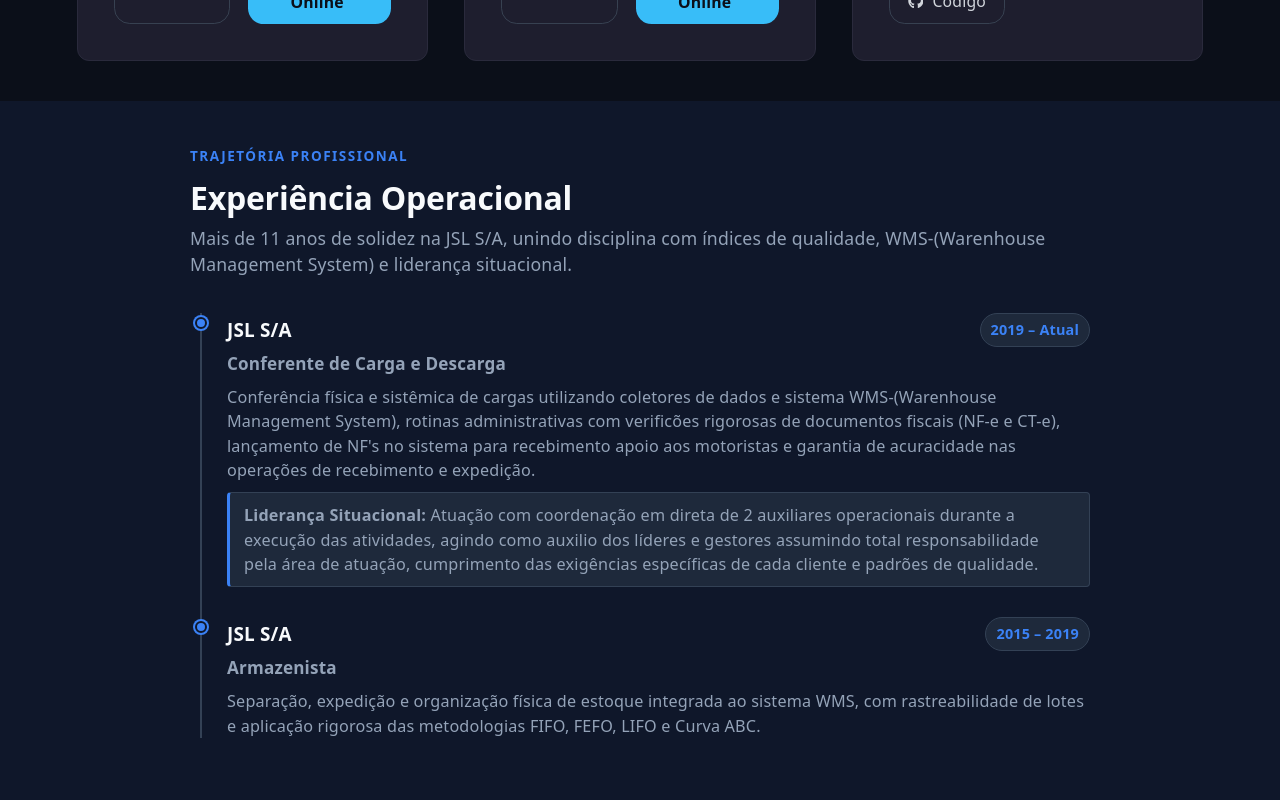
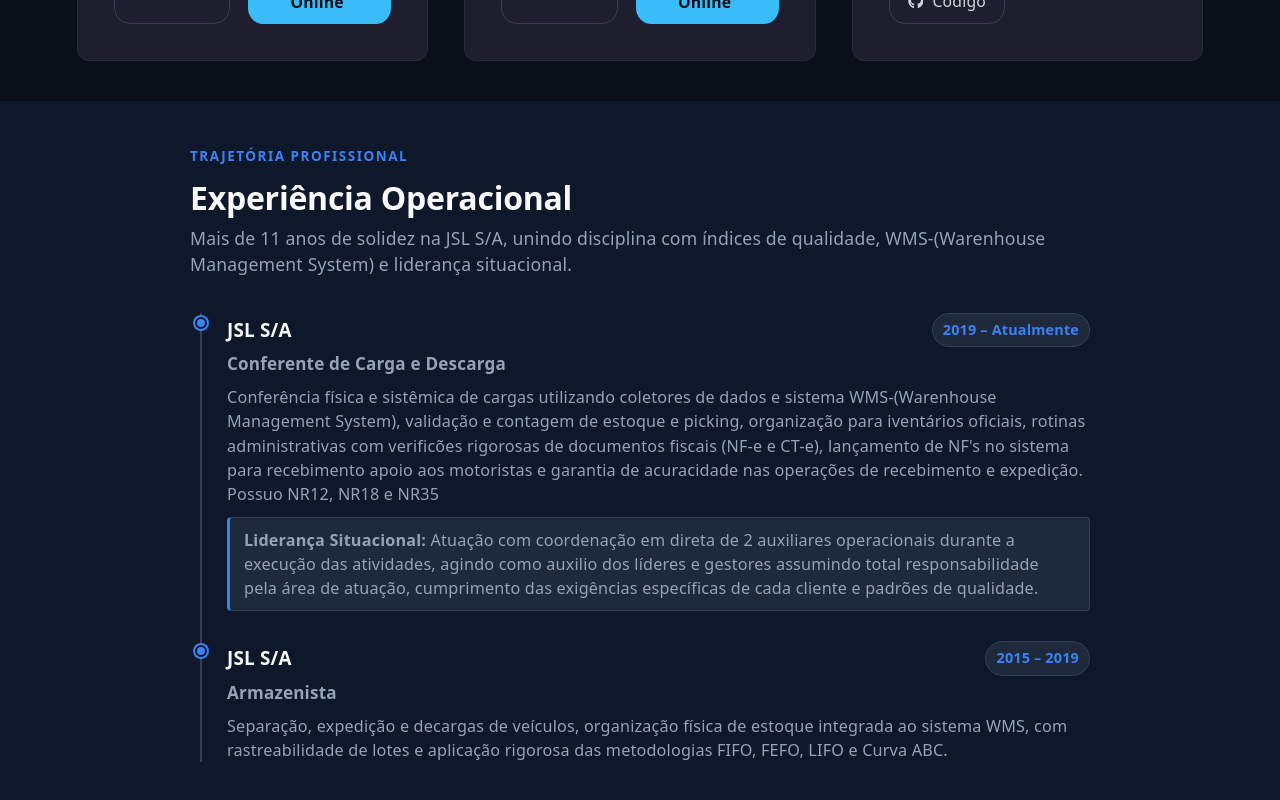
Before and after one commit to RhaldneyFurtado/Portfolio, a React (Vite) app: page / in a window 1280 px wide. Shown: the part 3597-4397 px from the top of the page. Built offline with nearby package versions, Linux system fonts and the light colour scheme.

Commit message:
atualização de textos na minha carreira

```diff
--- a/src/components/Career/Career.jsx
+++ b/src/components/Career/Career.jsx
@@ -16,16 +16,17 @@ const Career = () => {
           <div className="timeline-item">
             <div className="timeline-header">
               <h3>JSL S/A</h3>
-              <span className="timeline-periodo">2019 – Atual</span>
+              <span className="timeline-periodo">2019 – Atualmente</span>
             </div>
             <h4>Conferente de Carga e Descarga</h4>
             <p>
               Conferência física e sistêmica de cargas utilizando coletores de
-              dados e sistema WMS-(Warenhouse Management System), rotinas
-              administrativas com verificões rigorosas de documentos fiscais
-              (NF-e e CT-e), lançamento de NF's no sistema para recebimento
-              apoio aos motoristas e garantia de acuracidade nas operações de
-              recebimento e expedição.
+              dados e sistema WMS-(Warenhouse Management System), validação e
+              contagem de estoque e picking, organização para iventários
+              oficiais, rotinas administrativas com verificões rigorosas de
+              documentos fiscais (NF-e e CT-e), lançamento de NF's no sistema
+              para recebimento apoio aos motoristas e garantia de acuracidade
+              nas operações de recebimento e expedição. Possuo NR12, NR18 e NR35
             </p>
             <p className="timeline-highlight">
               <strong>Liderança Situacional:</strong> Atuação com coordenação em
@@ -43,9 +44,9 @@ const Career = () => {
             </div>
             <h4>Armazenista</h4>
             <p>
-              Separação, expedição e organização física de estoque integrada ao
-              sistema WMS, com rastreabilidade de lotes e aplicação rigorosa das
-              metodologias FIFO, FEFO, LIFO e Curva ABC.
+              Separação, expedição e decargas de veículos, organização física de
+              estoque integrada ao sistema WMS, com rastreabilidade de lotes e
+              aplicação rigorosa das metodologias FIFO, FEFO, LIFO e Curva ABC.
             </p>
           </div>
         </div>
```
